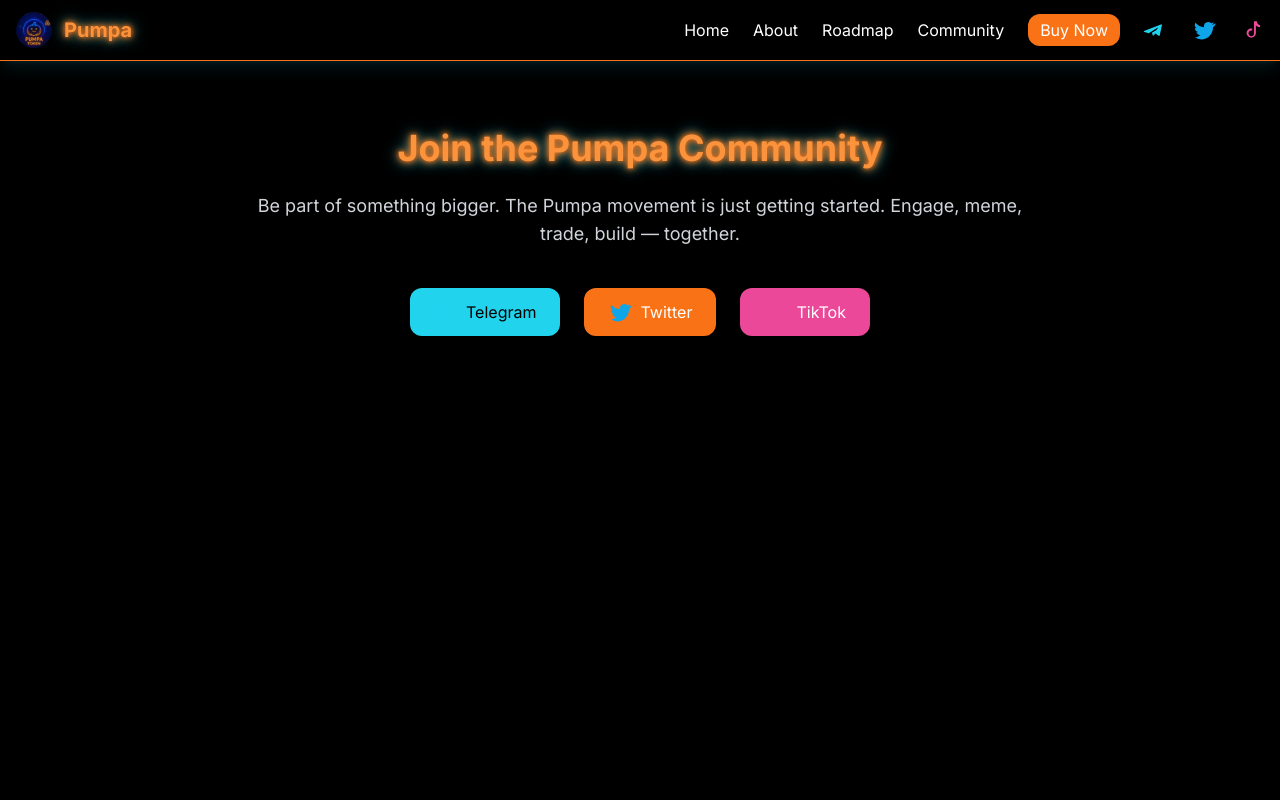
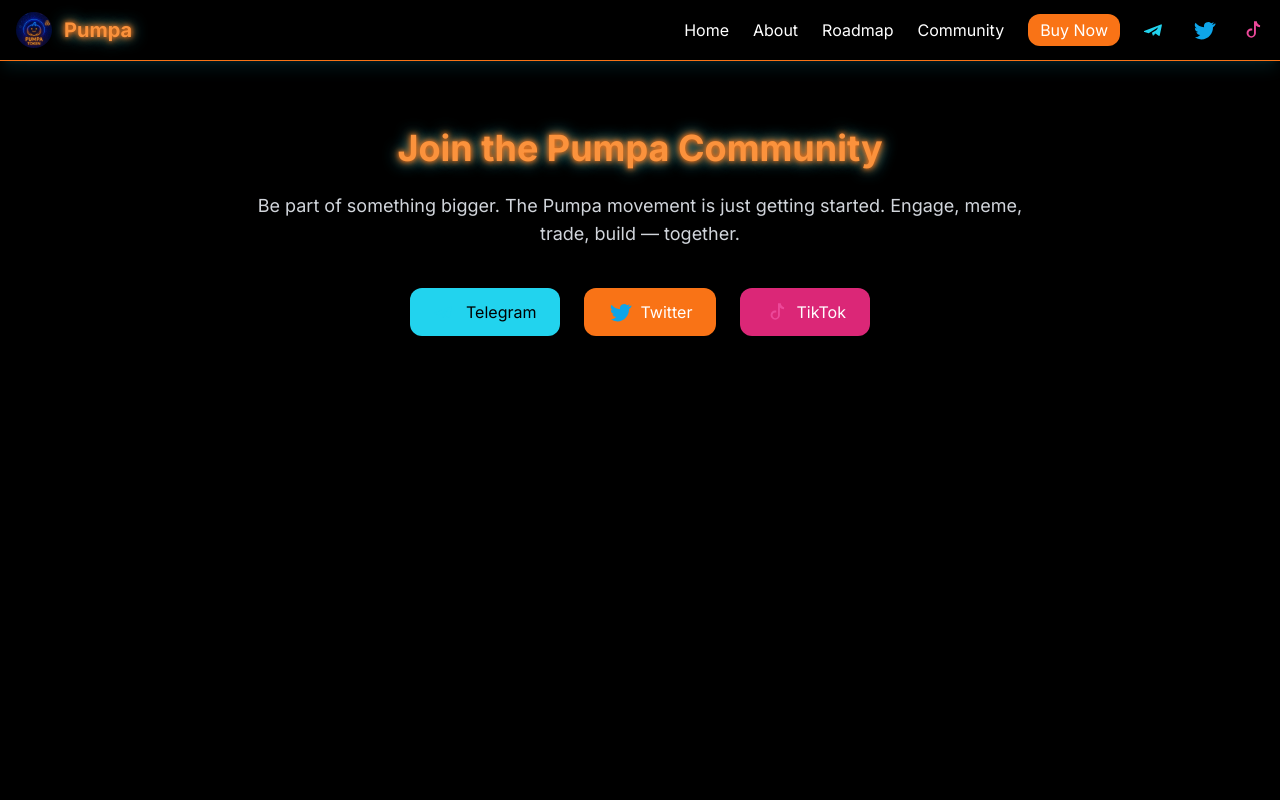
Before and after one commit to PumpaCto/Pompam, a Next.js app: page /community in a window 1280 px wide. Shown: the top 800 px of the page. Built offline with nearby package versions, Linux system fonts and the light colour scheme.

Commit message:
Update community.js

```diff
--- a/pages/community.js
+++ b/pages/community.js
@@ -21,17 +21,17 @@
           </p>
 
           <div className="flex justify-center flex-wrap gap-6">
-            <a href="https://t.me/pumpatoken" target="_blank" className="flex items-center gap-2 bg-pumpaCyan hover:bg-cyan-400 text-black px-6 py-3 rounded-xl shadow-md transition-all">
+            <a href="https://t.me/pumpatoken" target="_blank" className="flex items-center gap-2 bg-cyan-400 hover:bg-cyan-500 text-black px-6 py-3 rounded-xl shadow-md transition-all">
               <Image src="/icon-telegram.svg" width={24} height={24} alt="Telegram" />
               Telegram
             </a>
 
-            <a href="https://x.com/Pumpa_Cto" target="_blank" className="flex items-center gap-2 bg-pumpaOrange hover:bg-orange-500 text-white px-6 py-3 rounded-xl shadow-md transition-all">
+            <a href="https://x.com/Pumpa_Cto" target="_blank" className="flex items-center gap-2 bg-orange-500 hover:bg-orange-600 text-white px-6 py-3 rounded-xl shadow-md transition-all">
               <Image src="/icon-twitter.svg" width={24} height={24} alt="Twitter" />
               Twitter
             </a>
 
-            <a href="https://www.tiktok.com/@pumpa.token" target="_blank" className="flex items-center gap-2 bg-pumpaPink hover:bg-pink-500 text-white px-6 py-3 rounded-xl shadow-md transition-all">
+            <a href="https://www.tiktok.com/@pumpa.token" target="_blank" className="flex items-center gap-2 bg-pink-600 hover:bg-pink-500 text-white px-6 py-3 rounded-xl shadow-md transition-all">
               <Image src="/icon-tiktok.svg" width={24} height={24} alt="TikTok" />
               TikTok
             </a>
```
